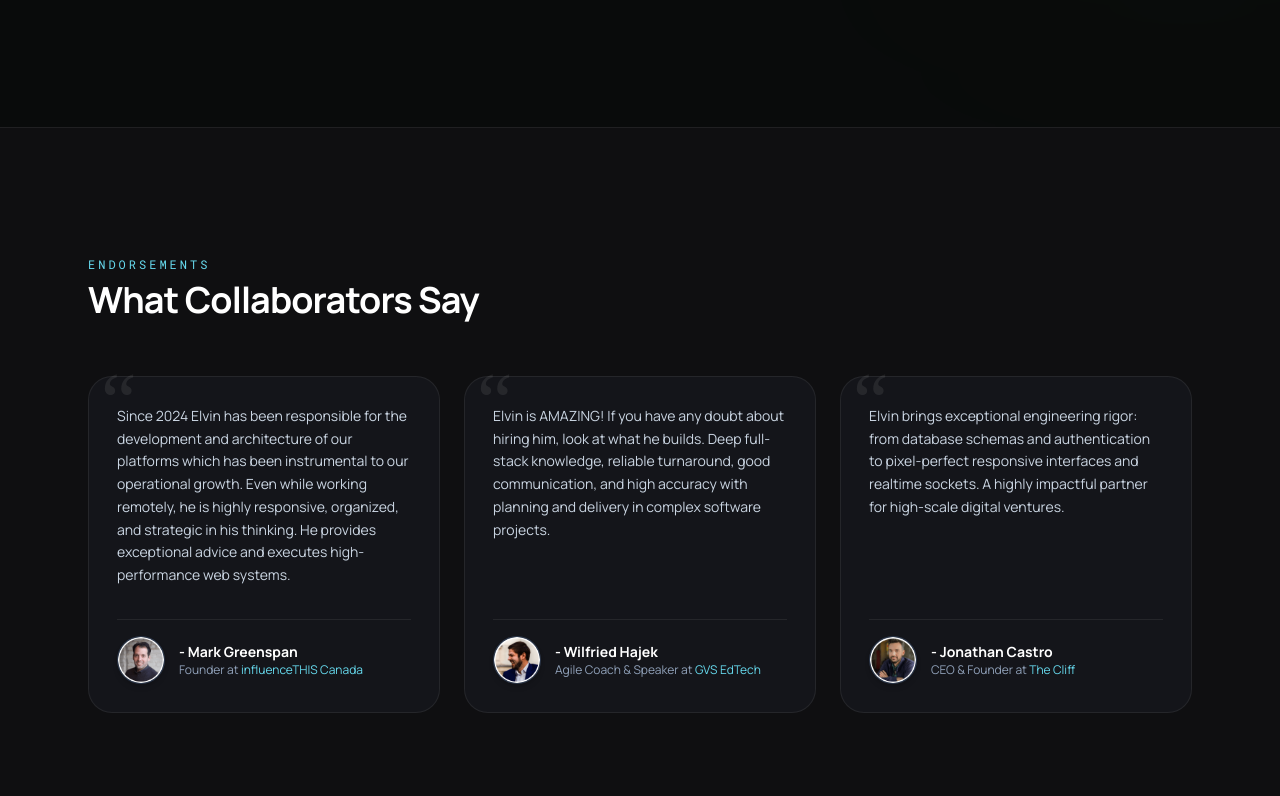
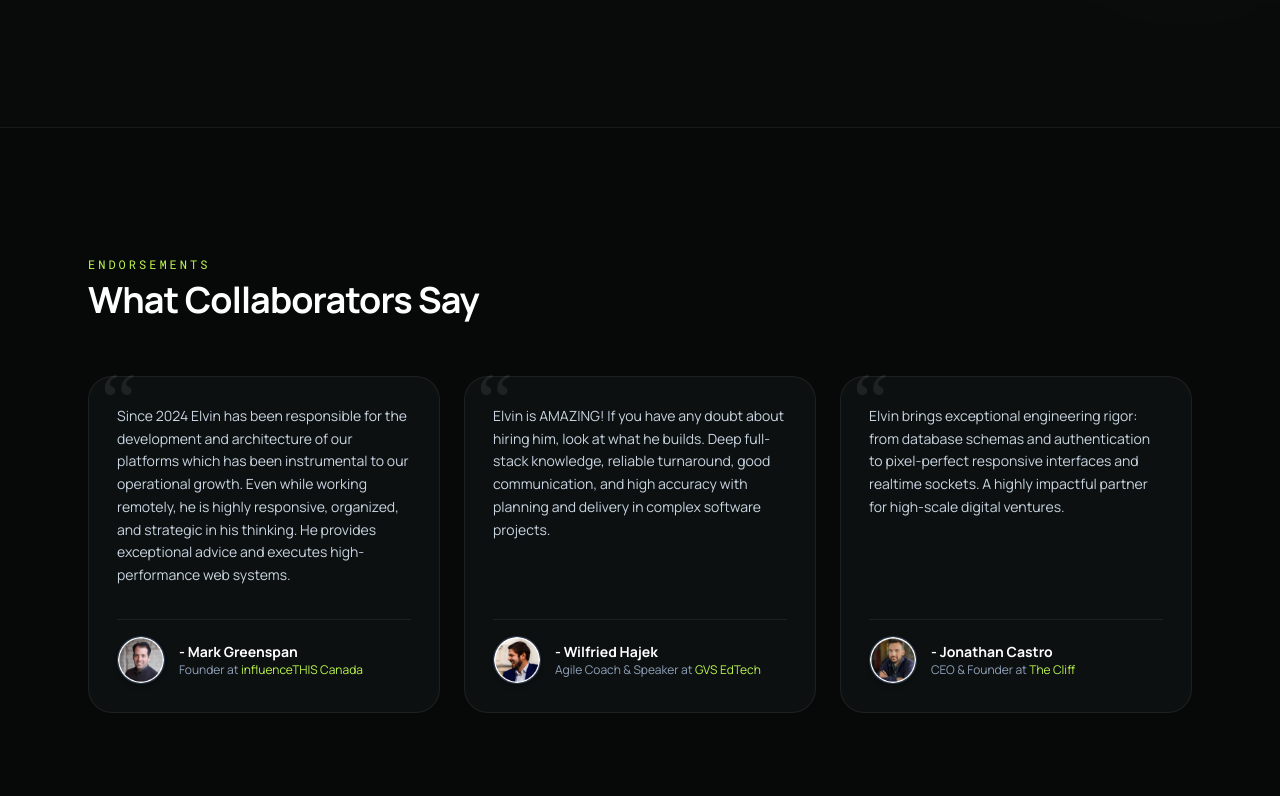
Before and after one commit to Elvinoacer/elvinJuma-portfolio, a Next.js app: page / in a window 1280 px wide. Shown: the part 6144-6940 px from the top of the page. Built offline with nearby package versions, Linux system fonts and the light colour scheme.

Commit message:
style: align TestimonialsSection.tsx with portfolio system

```diff
--- a/src/components/TestimonialsSection.tsx
+++ b/src/components/TestimonialsSection.tsx
@@ -35,7 +35,7 @@ const testimonials = [
 
 export default function TestimonialsSection() {
   return (
-    <section className="relative overflow-hidden py-24 sm:py-32 border-t border-white/[0.05] bg-[#0f0f11]">
+    <section className="relative overflow-hidden py-24 sm:py-32 border-t border-white/[0.05] bg-[#070909]">
       <div className="relative z-10 mx-auto max-w-6xl px-4 sm:px-6">
         <motion.div
           initial={{ opacity: 0, y: 20 }}
@@ -44,7 +44,7 @@ export default function TestimonialsSection() {
           transition={{ duration: 0.6 }}
           className="mb-14 text-center sm:text-left"
         >
-          <p className="font-mono text-xs uppercase tracking-[0.25em] text-[#66d9ed]">
+          <p className="font-mono text-xs uppercase tracking-[0.25em] text-lime-300">
             Endorsements
           </p>
           <h2 className="mt-2 text-3xl font-bold tracking-tight text-white sm:text-4xl">
@@ -60,7 +60,7 @@ export default function TestimonialsSection() {
               whileInView={{ opacity: 1, y: 0 }}
               viewport={{ once: true }}
               transition={{ duration: 0.5, delay: index * 0.1 }}
-              className="has-quote-watermark relative flex flex-col justify-between rounded-3xl border border-white/[0.08] bg-[#14151a] p-7 transition-all duration-300 hover:border-white/20 hover:bg-[#181920]"
+              className="has-quote-watermark relative flex flex-col justify-between rounded-3xl border border-white/[0.08] bg-[#0c1010] p-7 transition-all duration-300 hover:border-white/20 hover:bg-[#181920]"
             >
               <div>
                 <p className="relative z-10 text-sm leading-relaxed text-slate-300">
@@ -88,7 +88,7 @@ export default function TestimonialsSection() {
                       href={item.link}
                       target="_blank"
                       rel="noopener noreferrer"
-                      className="text-[#66d9ed] hover:underline cursor-link"
+                      className="text-lime-300 hover:underline cursor-link"
                     >
                       {item.company}
                     </a>
```
